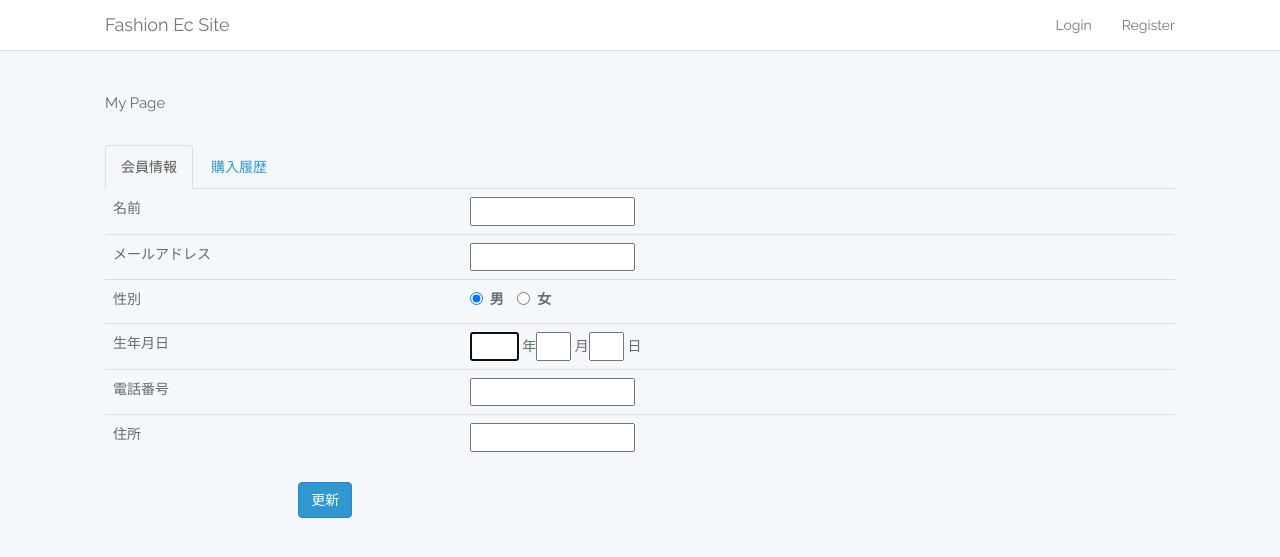
After one commit to yuuuukipi/ECsite, a Laravel app: page /mypage/info in a window 1280 px wide. The commit adds this page. Shown: the top 557 px of the page. Run offline with Laravel 8, Linux system fonts and the light colour scheme; data that the repository does not hold is empty; settings files or empty folders that the repository lacks are supplied.

Commit message:
会員情報ページ追加

```diff
--- a/app/Http/Controllers/UsersController.php
+++ b/app/Http/Controllers/UsersController.php
@@ -3,12 +3,44 @@
 namespace App\Http\Controllers;
 
 use Illuminate\Http\Request;
+use Illuminate\Support\Facades\Auth;
 
 class UsersController extends Controller
 {
-    //マイページ
-    public function mypage(User $user){
-      return view('users.mypage')->with('user', $user);
+    // //マイページ
+    // public function mypage(){
+    //   $user=Auth::user();
+    //   // dd($user);
+    //   return view('users.mypage')->with('user', $user);
+    // }
+
+    //会員情報
+    public function info(){
+      $user=Auth::user();
+      // dd($user);
+      return view('users.info')->with('user', $user);
+    }
+
+    //購入履歴
+    public function history(){
+      $user=Auth::user();
+      // dd($user);
+      return view('users.history')->with('user', $user);
+    }
+
+    //情報更新
+    public function update(request $request){
+      $birthday=$request->birthday1.'-'.$request->birthday2.'-'.$request->birthday3;
+      // dd($request->gender);
+
+      Auth::user()->name=$request->name;
+      Auth::user()->email=$request->email;
+      Auth::user()->gender=$request->gender;
+      Auth::user()->birthday=$birthday;
+      Auth::user()->phone=$request->phone;
+      Auth::user()->address=$request->address;
+      Auth::user()->save();
+      return redirect(url('mypage/info'));
     }
 
 }
--- a/resources/views/auth/register.blade.php
+++ b/resources/views/auth/register.blade.php
@@ -70,7 +70,7 @@
                         <div class="radio-inline">
                                 <input type="radio" name="gender" value="1">
                                 <label for="gender1">女</label>
-                              </div>
+                          </div>
 
                                 @if ($errors->has('gender'))
                                     <span class="help-block">
--- a/resources/views/layouts/default.blade.php
+++ b/resources/views/layouts/default.blade.php
@@ -73,7 +73,7 @@
                                 </a>
 
                                 <ul class="dropdown-menu">
-                                  <li role="presentation"><a href="{{ action('ShopsController@allItems')}}">My Page</a></li>
+                                  <li role="presentation"><a href="{{ action('UsersController@info')}}">My Page</a></li>
                                     <li>
                                         <a href="{{ route('logout') }}"
                                             onclick="event.preventDefault();
--- /dev/null
+++ b/resources/views/users/info.blade.php
@@ -0,0 +1,88 @@
+@extends('layouts.app')
+@section('title','TOP')
+@section('sidebar')
+  @parent
+
+@endsection
+
+@section('content')
+  <div class='container'>
+    <p class="text-muted"><h2>My Page</h2></p><br>
+
+    <ul class="nav nav-tabs">
+    	<li role="presentation" class="active"><a href="{{ action('UsersController@info')}}">会員情報</a></li>
+    	<li role="presentation"><a href="{{ action('UsersController@history')}}">購入履歴</a></li>
+    </ul>
+
+  <form method="post" action="{{ route('update') }}">
+    {{ csrf_field() }}
+    {{ method_field('patch') }}
+    <table class="table">
+      <thead>
+        <tr>
+          <td scope="col" class="col-xs-3">名前</td>
+          <td class="col-xs-6">
+            <input type="text" name="name" value="{{old('name', Auth::user()->name) }}">
+          </td>
+        </tr>
+        <tr>
+          <td scope="col">メールアドレス</td>
+          <td>
+            <input type="text" name="email" value="{{old('email', Auth::user()->email) }}">
+          </td>
+        </tr>
+        <tr>
+          <td scope="col">性別</td>
+          <td>
+            <div class="radio-inline">
+                  <input type="radio" name="gender" value="0" @if(old('gender')!='1')checked="checked"@endif>
+                  <label for="gender0">男</label>
+            </div>
+            <div class="radio-inline">
+                  <input type="radio" name="gender" value="1" @if(old('gender')=='1')checked="checked"@endif>
+                  <label for="gender1">女</label>
+            </div>
+
+          </td>
+        </tr>
+        <tr>
+          <td scope="col">生年月日</td>
+          <td>
+            <input type="text" size="4" name="birthday1" value="{{ substr(old('birthday', Auth::user()->birthday),0,4) }}" required autofocus>
+            年<input type="text" size="2" name="birthday2" value="{{ substr(old('birthday',Auth::user()->birthday),5,2) }}" required autofocus>
+            月<input itype="text" size="2" name="birthday3" value="{{ substr(old('birthday',Auth::user()->birthday),8,2) }}" required autofocus>
+            日
+        </td>
+        </tr>
+        <tr>
+          <td scope="col">電話番号</td>
+          <td>
+            <input type="text" name="phone" value="{{old('phone', Auth::user()->phone) }}">
+          </td>
+        </tr>
+        <tr>
+        <td scope="col">住所</td>
+        <td>
+          <input type="text" name="address" value="{{old('address', Auth::user()->address) }}">
+        </td>
+        </tr>
+
+      </tbody>
+    </table>
+
+    <div class="form-group">
+        <div class="col-md-8 col-md-offset-2">
+            <button type="submit" class="btn btn-primary">
+                更新
+            </button>
+        </div>
+    </div>
+
+  </form>
+
+
+
+  </div>
+
+
+@endsection
--- a/routes/web.php
+++ b/routes/web.php
@@ -34,7 +34,13 @@ Route::get('items','ShopsController@allItems');
 Route::get('search','ShopsController@search');
 
 
-//マイページ
-Route::get('mypage','UsersController@mypage');
+// //マイページ
+// Route::get('mypage','UsersController@mypage');
+//マイページ　会員情報
+Route::get('mypage/info','UsersController@info');
+//マイページ　会員情報　登録情報更新
+Route::patch('mypage/info', 'UsersController@update')->name('update');
+//マイページ　購入履歴
+Route::get('mypage/history','UsersController@history');
 
 // Route::get('/home', 'HomeController@index')->name('home');
```
Also changed, not shown: resources/views/users/history.blade.php (added, +22 -0 lines), resources/views/users/mypage.blade.php (added, +23 -0 lines).
